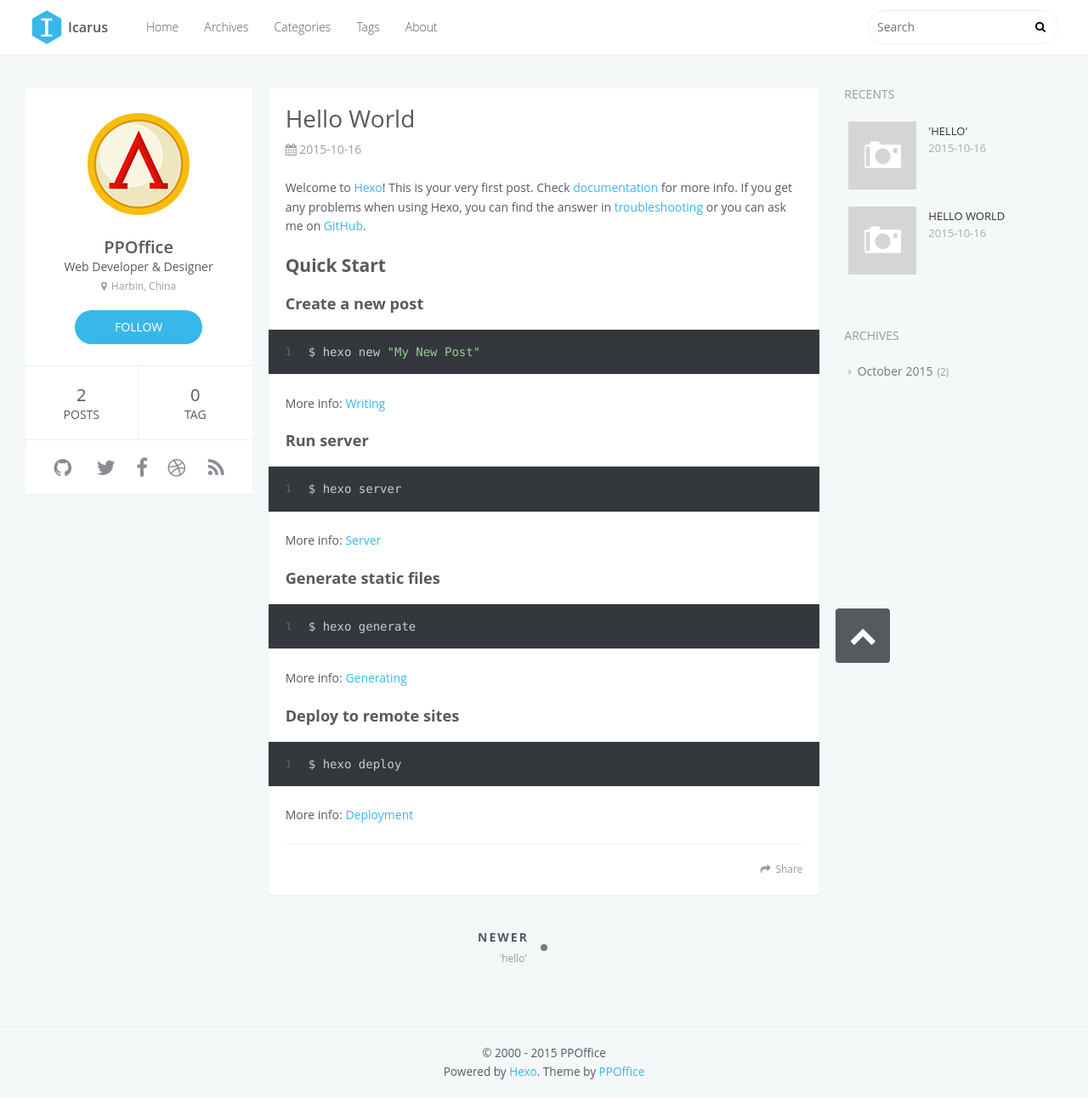
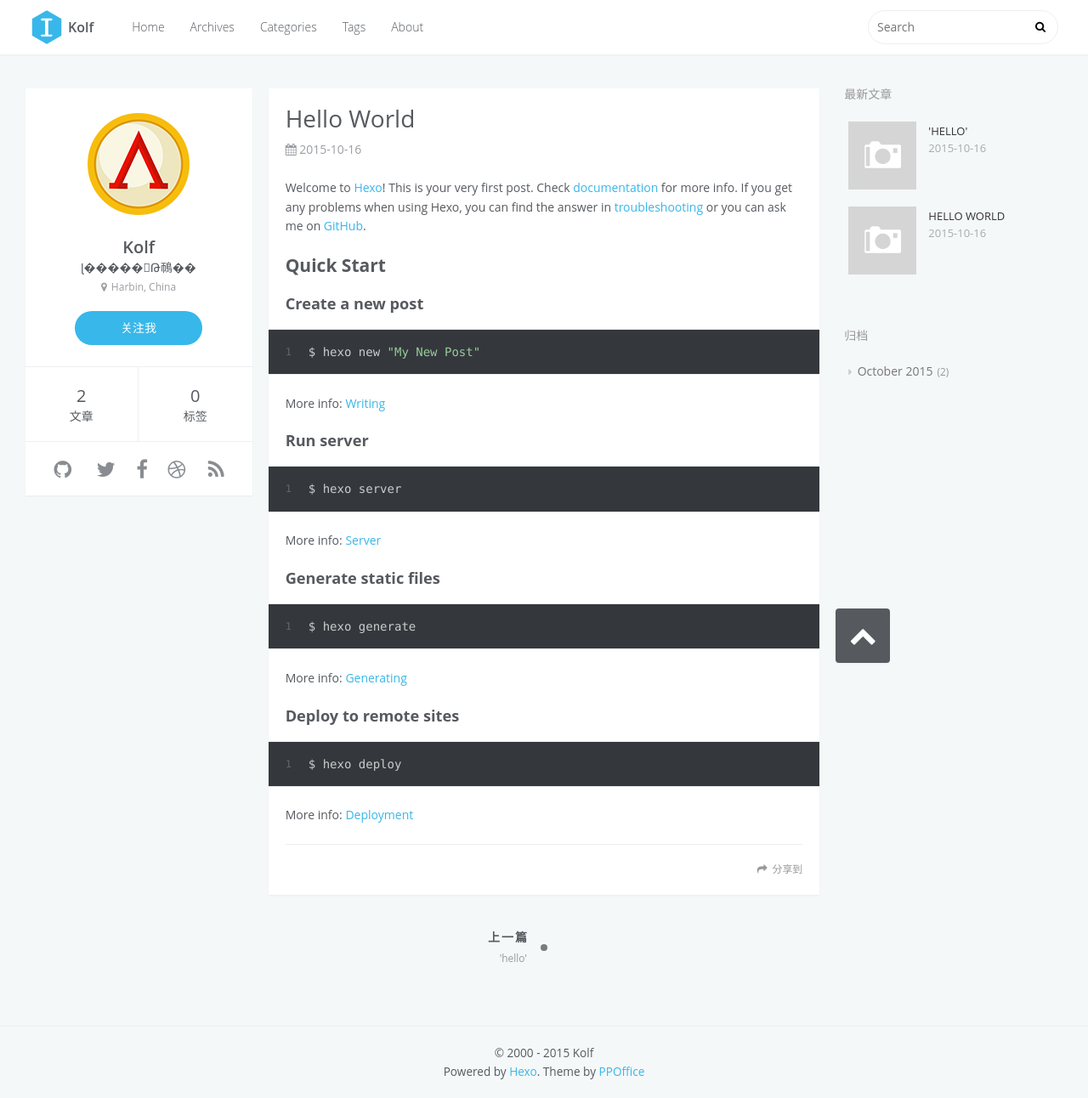
Before and after one commit to kolf/Kolf.github.io, a plain HTML site: page 2015/10/16/hello-world/index.html in a window 1280 px wide. Shown: the whole page at 85% size. Drawn offline with nearby package versions, Linux system fonts and the light colour scheme; a web font is replaced by a local one.

Commit message:
Site updated: 2015-10-16 17:13:04

```diff
--- a/2015/10/16/hello-world/index.html
+++ b/2015/10/16/hello-world/index.html
@@ -3,14 +3,14 @@
 <head>
   <meta charset="utf-8">
 
-  <title>Hello World | Icarus</title>
+  <title>Hello World | Kolf</title>
   <meta name="viewport" content="width=device-width, initial-scale=1, maximum-scale=1">
   <meta name="description" content="Welcome to Hexo! This is your very first post. Check documentation for more info. If you get any problems when using Hexo, you can find the answer in troubleshooting or you can ask me on GitHub.
 Quick">
 <meta property="og:type" content="article">
 <meta property="og:title" content="Hello World">
 <meta property="og:url" content="http://kolf.github.io/2015/10/16/hello-world/index.html">
-<meta property="og:site_name" content="Icarus">
+<meta property="og:site_name" content="Kolf">
 <meta property="og:description" content="Welcome to Hexo! This is your very first post. Check documentation for more info. If you get any problems when using Hexo, you can find the answer in troubleshooting or you can ask me on GitHub.
 Quick">
 <meta property="og:updated_time" content="2015-10-16T07:08:21.728Z">
@@ -40,7 +40,7 @@
     <header id="header">
   <div id="header-main" class="header-inner">
     <div class="outer">
-      <a href="/" id="logo"><i class="logo" style="background-image: url(/css/images/logo.png)"></i><span class="site-title">Icarus</span></a>
+      <a href="/" id="logo"><i class="logo" style="background-image: url(/css/images/logo.png)"></i><span class="site-title">Kolf</span></a>
       <nav id="main-nav">
 
           <a class="main-nav-link" href="/.">Home</a>
@@ -94,19 +94,19 @@
   <div class="inner profile-inner">
     <div class="base-info profile-block">
       <img id="avatar" src="/css/images/avatar.png">
-      <h2 id="name">PPOffice</h2>
-      <h3 id="title">Web Developer &amp; Designer</h3>
+      <h2 id="name">Kolf</h2>
+      <h3 id="title">ɭ�����󣬽Թ鳾��</h3>
       <span id="location"><i class="fa fa-map-marker"></i>Harbin, China</span>
-      <a id="follow" href="https://github.com/ppoffice/">FOLLOW</a>
+      <a id="follow" href="https://github.com/kolf">关注我</a>
     </div>
     <div class="article-info profile-block">
       <div class="article-info-block">
         2
-        <span>posts</span>
+        <span>文章</span>
       </div>
       <div class="article-info-block">
         0
-        <span>tag</span>
+        <span>标签</span>
       </div>
     </div>
 
@@ -176,7 +176,7 @@
 
     </div>
     <footer class="article-footer">
-      <a data-url="http://kolf.github.io/2015/10/16/hello-world/" data-id="ciftfolxy0000ksv8lsd32zt4" class="article-share-link">Share</a>
+      <a data-url="http://kolf.github.io/2015/10/16/hello-world/" data-id="ciftfti3e00001kv8wisu7e6h" class="article-share-link">分享到</a>
 
 
     </footer>
@@ -186,7 +186,7 @@
 <nav id="article-nav">
 
     <a href="/2015/10/16/hello/" id="article-nav-newer" class="article-nav-link-wrap">
-      <strong class="article-nav-caption">Newer</strong>
+      <strong class="article-nav-caption">上一篇</strong>
       <div class="article-nav-title">
 
           &#39;hello&#39;
@@ -208,7 +208,7 @@
 
 
   <div class="widget-wrap">
-    <h3 class="widget-title">recents</h3>
+    <h3 class="widget-title">最新文章</h3>
     <div class="widget">
       <ul id="recent-post" class="">
 
@@ -259,7 +259,7 @@
 
 
   <div class="widget-wrap">
-    <h3 class="widget-title">archives</h3>
+    <h3 class="widget-title">归档</h3>
     <div class="widget">
       <ul class="archive-list"><li class="archive-list-item"><a class="archive-list-link" href="/archives/2015/10/">October 2015</a><span class="archive-list-count">2</span></li></ul>
     </div>
@@ -274,7 +274,7 @@
 
   <div class="outer">
     <div id="footer-info" class="inner">
-      &copy; 2000 - 2015 PPOffice<br>
+      &copy; 2000 - 2015 Kolf<br>
       Powered by <a href="http://hexo.io/" target="_blank">Hexo</a>. Theme by <a href="http://github.com/ppoffice">PPOffice</a>
     </div>
   </div>
```
Also changed, not shown: 2015/10/16/hello/index.html (+13 -13 lines), archives/2015/10/index.html (+16 -16 lines), archives/2015/index.html (+16 -16 lines), archives/index.html (+16 -16 lines), index.html (+18 -18 lines).
